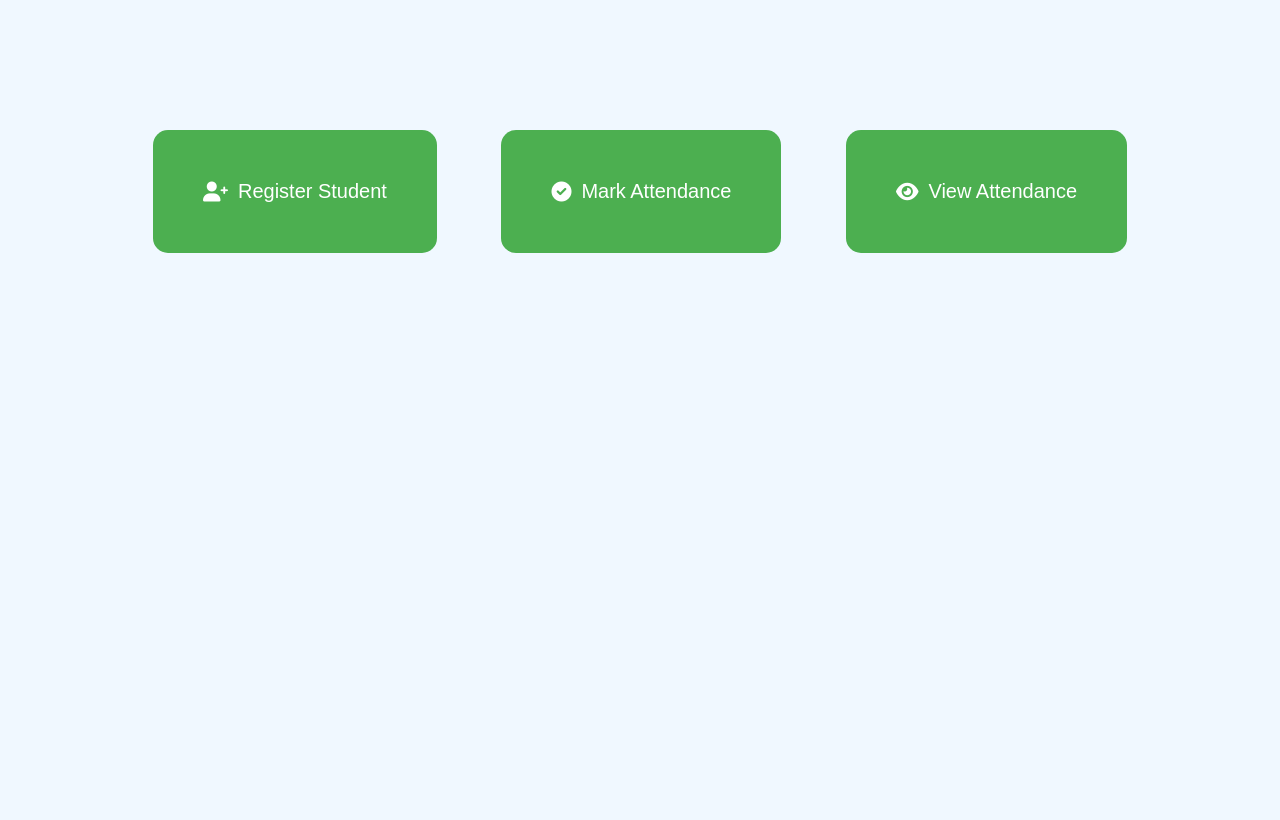
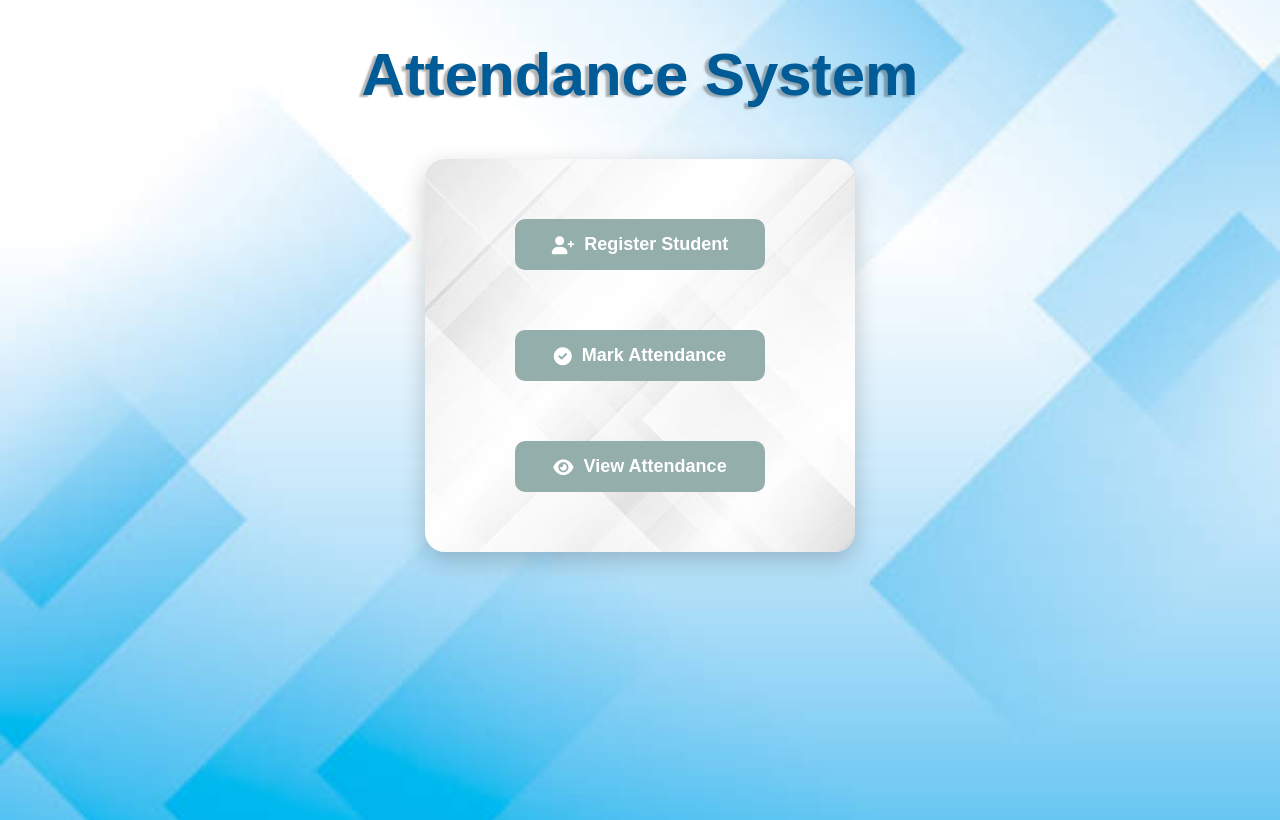
Before and after one commit to Tejeshub/AttendanceSys, a Flask app: page / in a window 1280 px wide. Before the commit the page ends 253 px from the top, so only its background shows below. Run offline with Flask 3, Linux system fonts and the light colour scheme; data that the repository does not hold is empty.

Commit message:
updated styles and layout for attendance system

```diff
--- a/static/style.css
+++ b/static/style.css
@@ -1,21 +1,30 @@
 
 body {
+     background-image: url("/static/istockphoto-1281736074-612x612.jpg");
+    background-size: cover;
+    background-position: center;
+    background-repeat: no-repeat;
+    justify-content: center;
     font-family: Arial, sans-serif;
     background-color: #f0f8ff;
     text-align: center;
-    color: #333;
+    color:  #333;
     padding: 0;
     margin: 0;
+    height:100vh;
 }
 .container {
     margin-top: 50px;
     text-align: center;
 }
 h1 {
-    color: #4CAF50;
-    font-size: 2rem;
+    color: #005B96;
+    font-size: 2.2rem;
+    font-weight: 600;
+    text-shadow: 1px 1px 2px rgba(0, 0, 0, 0.2);
     margin-bottom: 20px;
 }
+
 #webcam {
     width: 100%;
     max-width: 500px;
@@ -52,32 +61,57 @@ h1 {
 }
 
 .main-container {
-    margin-top: 100px;
+    margin: 100px auto;
+    margin-top: 50px;
+    padding: 40px;
+    width: 350px;
+    background-image: url("/static/pngtree-gray-grid-linear-gradient-image_750418.jpg");
+    background-size: cover;
+    background-position: center;
+    background-repeat: no-repeat;
+    border-radius: 20px;
+    box-shadow: 0 8px 24px rgba(0, 0, 0, 0.2);
+    display: flex;
+    flex-direction: column;
+    gap: 20px;
+    align-items: center;
+}
+
+#heading{
+    font-size: 60px;
+    color: #005B96;
+    font-weight: 600;
+    text-shadow: -4px 2px 2px rgba(0, 0, 0, 0.3);
+    /* margin-bottom: 20px; */
+    text-align: center;
+    margin-top: 20px;
+    padding-top: 20px;
 }
 
 .main-btn {
-    background-color: #4CAF50;
-    color: white;
-    padding: 50px 50px;
-    margin: 30px;
+    background-color: #94aeab;
+    color: rgb(255, 255, 255);
+    padding: 15px 30px;
+    margin: 20px 0;
     border: none;
     cursor: pointer;
-    font-size: 20px;
-    border-radius: 15px;
+    font-size: 18px;
+    font-weight: 600;
+    border-radius: 10px;
+    width: 100%;
+    max-width: 250px;
+    transition: background-color 0.3s, transform 0.3s;
     display: inline-flex;
     align-items: center;
     justify-content: center;
-    transition: background-color 0.3s, transform 0.3s;
-}
-
-.main-btn i {
-    margin-right: 10px;
+    gap: 10px;
 }
 
 .main-btn:hover {
-    background-color: #45a049;
-    transform: scale(1.1);
+    background-color: #596866;
+    transform: scale(1.05);
 }
+
 
 button:disabled {
     background-color: #cccccc;
--- a/templates/index.html
+++ b/templates/index.html
@@ -7,6 +7,7 @@
     <link href="https://cdnjs.cloudflare.com/ajax/libs/font-awesome/6.0.0-beta3/css/all.min.css" rel="stylesheet">
 </head>
 <body>
+    <h1 id="heading">Attendance System</h1>
     <div class="main-container">
         <button class="main-btn" onclick="window.location.href='/register'">
             <i class="fas fa-user-plus"></i> Register Student
--- a/templates/register.html
+++ b/templates/register.html
@@ -27,7 +27,7 @@
             <img src="{{ img_path }}" alt="Captured Image" id="captured-img">
         {% endif %}
 
-        <button onclick="window.location.href='/'">Back to Main Menu</button>
+        <button id ="back-button" onclick="window.location.href='/'">Back to Main Menu</button>
     </div>
 
     <script>
```
Also changed, not shown: other parts of static/style.css (+26 -13 lines), templates/view_attendance.html (+13 -6 lines), static/istockphoto-1281736074-612x612.jpg (added), static/pngtree-gray-grid-linear-gradient-image_750418.jpg (added).
